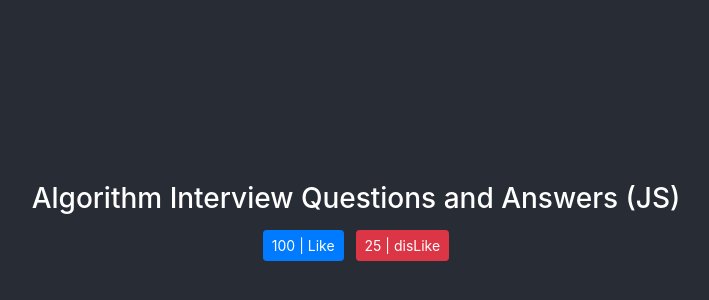
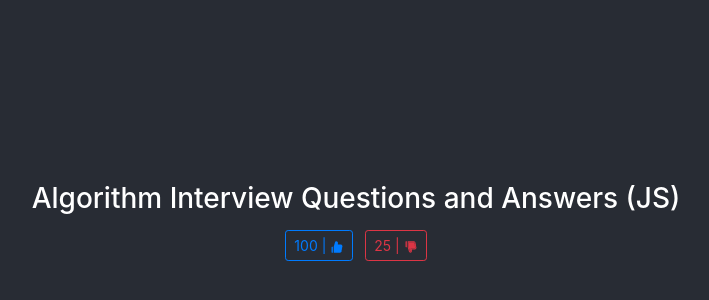
Before and after one commit to hossamabdulmagid/Algorithm-Interview, a React (Create React App) app: page / in a window 1280 px wide. Shown: the part 178-478 px from the top of the page, without its empty margins (284-993 px from the left). Built offline with nearby package versions, Linux system fonts and the light colour scheme.

Commit message:
updated like icon with Styles

```diff
--- a/package.json
+++ b/package.json
@@ -10,6 +10,7 @@
     "react": "^17.0.2",
     "react-bootstrap": "^1.5.2",
     "react-dom": "^17.0.2",
+    "react-icons": "^4.2.0",
     "react-router": "^5.2.0",
     "react-router-dom": "^5.2.0",
     "react-scripts": "4.0.3",
--- a/src/components/like.component.jsx
+++ b/src/components/like.component.jsx
@@ -1,6 +1,7 @@
 import { useState, Fragment } from 'react';
 
 import { Button } from 'react-bootstrap';
+import { AiTwotoneDislike, AiFillLike } from "react-icons/ai";
 
 
 
@@ -35,22 +36,22 @@ export const Like = () => {
     return (
         <Fragment>
             <Button
-                className="btn btn-primary"
+                variant={like ? "primary" : 'outline-primary'}
                 size='sm'
                 onClick={onLikeup}
                 style={{ marginRight: '12px' }}
                 disabled={like ? 'disabled' : ''}
             >
-                {likeCounter} | Like
-                </Button>
+                {likeCounter} | <AiFillLike />
+            </Button>
             <Button
-                className="btn btn-danger"
+                variant={disLike ? 'danger' : 'outline-danger'}
                 size='sm'
                 onClick={onDislikeDown}
                 disabled={disLike ? 'disabled' : ""}
             >
-                {disLikeCounter} | disLike
-                </Button>
+                {disLikeCounter} | <AiTwotoneDislike />
+            </Button>
         </Fragment >
     )
 }
```
Also changed, not shown: 1 other file (tests, documents, lock files or other folders).
